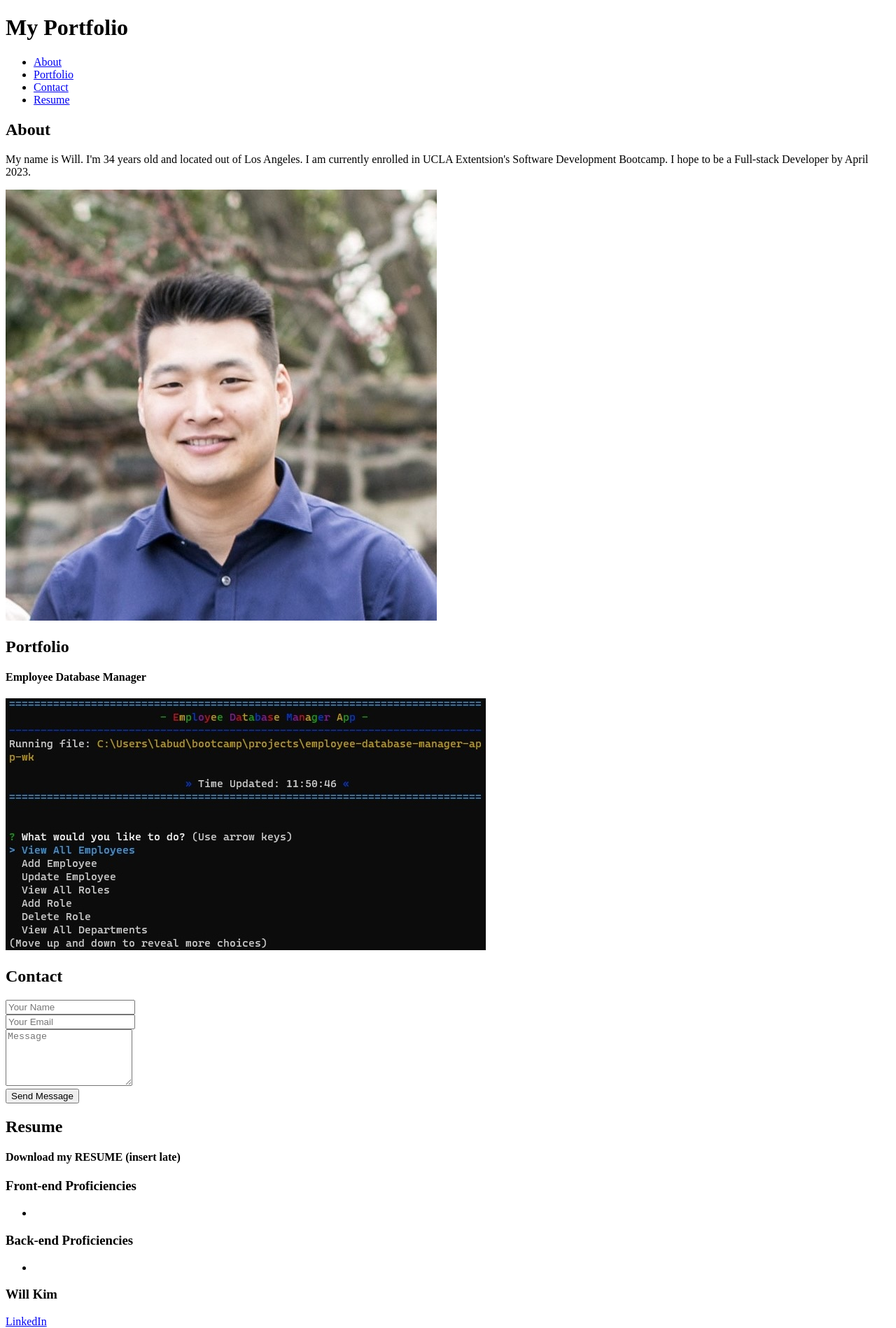
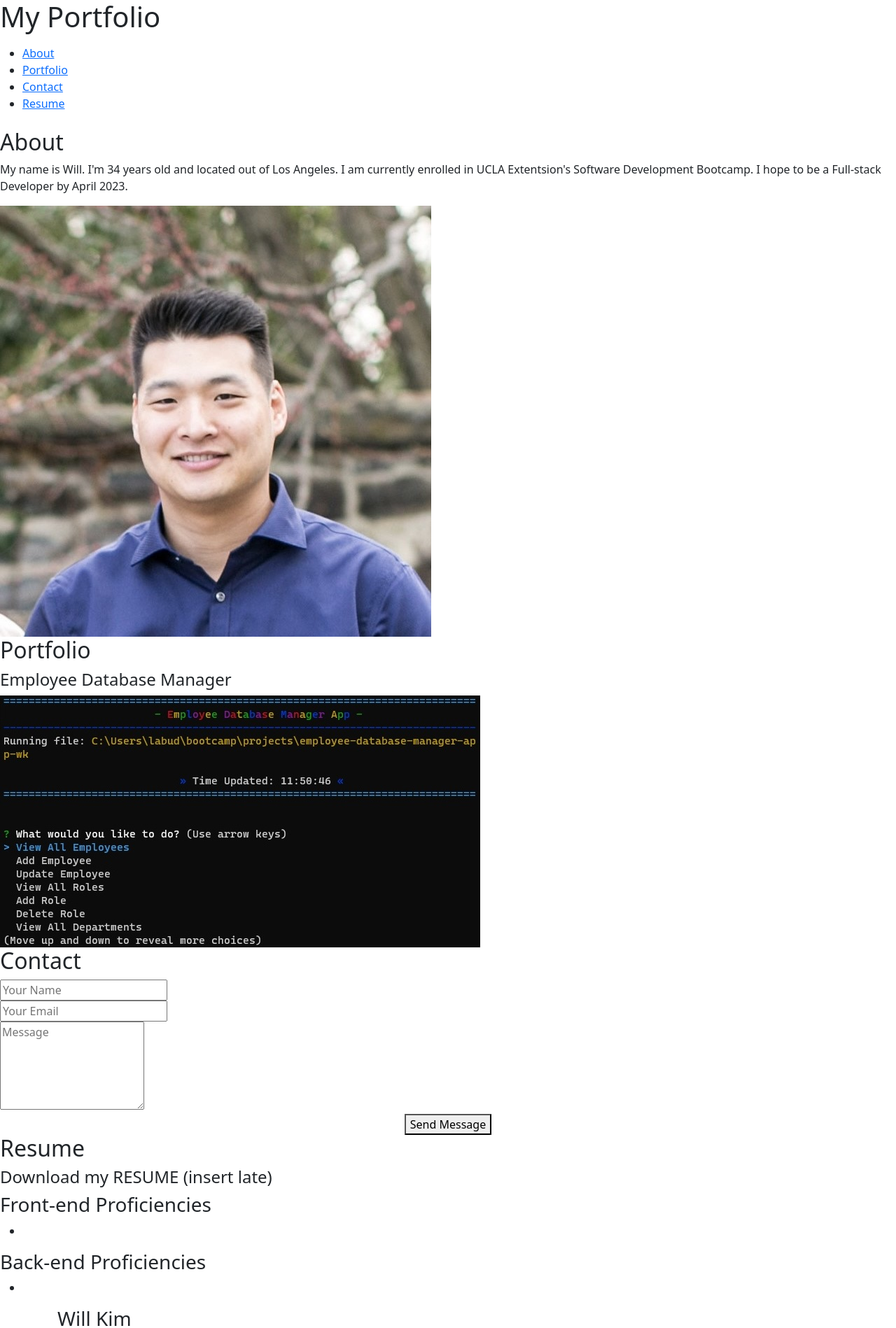
Before and after one commit to wiilki/work-samples-react-portfolio-wk, a React (Create React App) app: page / in a window 1280 px wide. Shown: the top 1898 px of the page at 70% size. Built offline with nearby package versions, Linux system fonts and the light colour scheme; the HTML template or start-up script is replaced by a standard one.

Commit message:
Change all 'class' to 'className'. Add Bootstrap

```diff
--- a/public/index.html
+++ b/public/index.html
@@ -15,6 +15,8 @@
       user's mobile device or desktop. See https://developers.google.com/web/fundamentals/web-app-manifest/
     -->
     <link rel="manifest" href="%PUBLIC_URL%/manifest.json" />
+    <link href="https://cdn.jsdelivr.net/npm/bootstrap@5.2.2/dist/css/bootstrap.min.css" rel="stylesheet"
+        integrity="sha384-Zenh87qX5JnK2Jl0vWa8Ck2rdkQ2Bzep5IDxbcnCeuOxjzrPF/et3URy9Bv1WTRi" crossorigin="anonymous">
     <!--
       Notice the use of %PUBLIC_URL% in the tags above.
       It will be replaced with the URL of the `public` folder during the build.
--- a/src/components/About.js
+++ b/src/components/About.js
@@ -4,7 +4,7 @@ import profileImg from "../assets/profile-img.jpg"
 function About() {
     return (
         <div className="section-title">
-            <div class="section-title">
+            <div className="section-title">
                 <h2>About</h2>
             </div>
             <p>My name is Will. I'm 34 years old and located out of Los Angeles. I am currently enrolled in UCLA
--- a/src/components/Contact.js
+++ b/src/components/Contact.js
@@ -3,11 +3,11 @@ import React from "react";
 function Contact() {
   return (
     <section id="contact">
-      <div class="section-title">
+      <div className="section-title">
         <h2>Contact</h2>
       </div>
-      <form class="email-form">
-        <div class="row">
+      <form className="email-form">
+        <div className="row">
           <div>
             <input type="text" name="name" id="name" placeholder="Your Name" required></input>
           </div>
@@ -18,7 +18,7 @@ function Contact() {
         <div>
           <textarea name="message" rows="5" placeholder="Message" required></textarea>
         </div>
-        <div class="text-center">
+        <div className="text-center">
           <button type="submit">Send Message</button>
         </div>
       </form>
--- a/src/components/Navigation.js
+++ b/src/components/Navigation.js
@@ -2,7 +2,7 @@ import React from "react";
 
 function Navigation() {
   return (
-    <nav>
+    <nav id="navbar" className="navbar nav-menu">
       <ul>
         <li><a href="#about">About</a></li>
         <li><a href="#portfolio">Portfolio</a></li>
--- a/src/components/Resume.js
+++ b/src/components/Resume.js
@@ -3,17 +3,17 @@ import React from "react";
 function Resume() {
     return (
         <section>
-            <div class="section-title">
+            <div className="section-title">
                 <h2>Resume</h2>
             </div>
             <h4>Download my RESUME (insert late)</h4>
-            <div class="front-end-title">
+            <div className="front-end-title">
                 <h3>Front-end Proficiencies</h3>
             </div>
             <ul>
                 <li></li>
             </ul>
-            <div class="back-end-title">
+            <div className="back-end-title">
                 <h3>Back-end Proficiencies</h3>
             </div>
             <ul>
```
